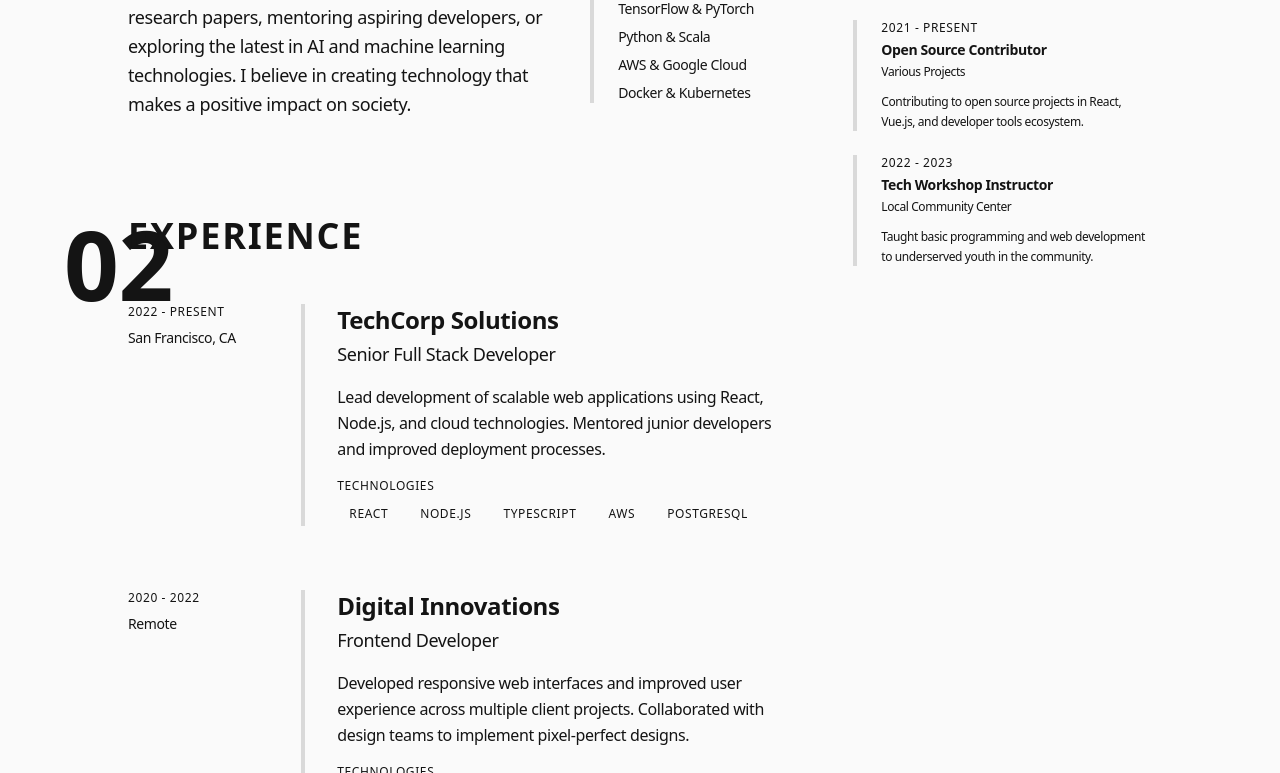
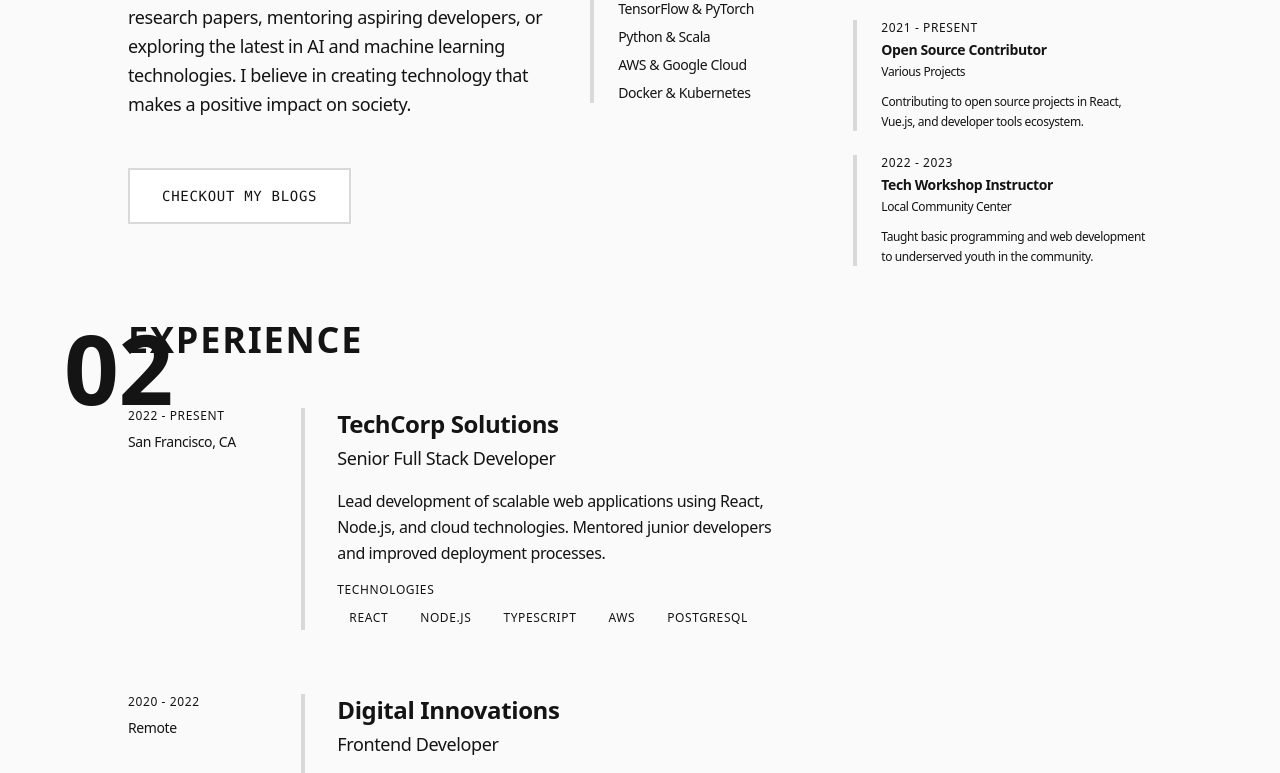
Before and after one commit to dinocodesx/svportfolio, a SvelteKit app: page / in a window 1280 px wide. Shown: the part 1053-1826 px from the top of the page. Built offline with nearby package versions, Linux system fonts and the light colour scheme.

Commit message:
finalized prototype

```diff
--- a/src/components/About.svelte
+++ b/src/components/About.svelte
@@ -49,6 +49,16 @@
 					developers, or exploring the latest in AI and machine learning technologies. I believe in
 					creating technology that makes a positive impact on society.
 				</p>
+
+				<!-- Checkout my Blogs Button -->
+				<div class="mt-12">
+					<a
+						href="/blogs"
+						class="dark:bg-swiss-dark inline-block border-2 border-black bg-white px-8 py-4 font-mono text-sm tracking-wider uppercase transition-colors duration-200 hover:bg-black hover:text-white dark:border-white dark:hover:bg-white dark:hover:text-black"
+					>
+						Checkout my Blogs
+					</a>
+				</div>
 			</div>
 		</div>
 
```
